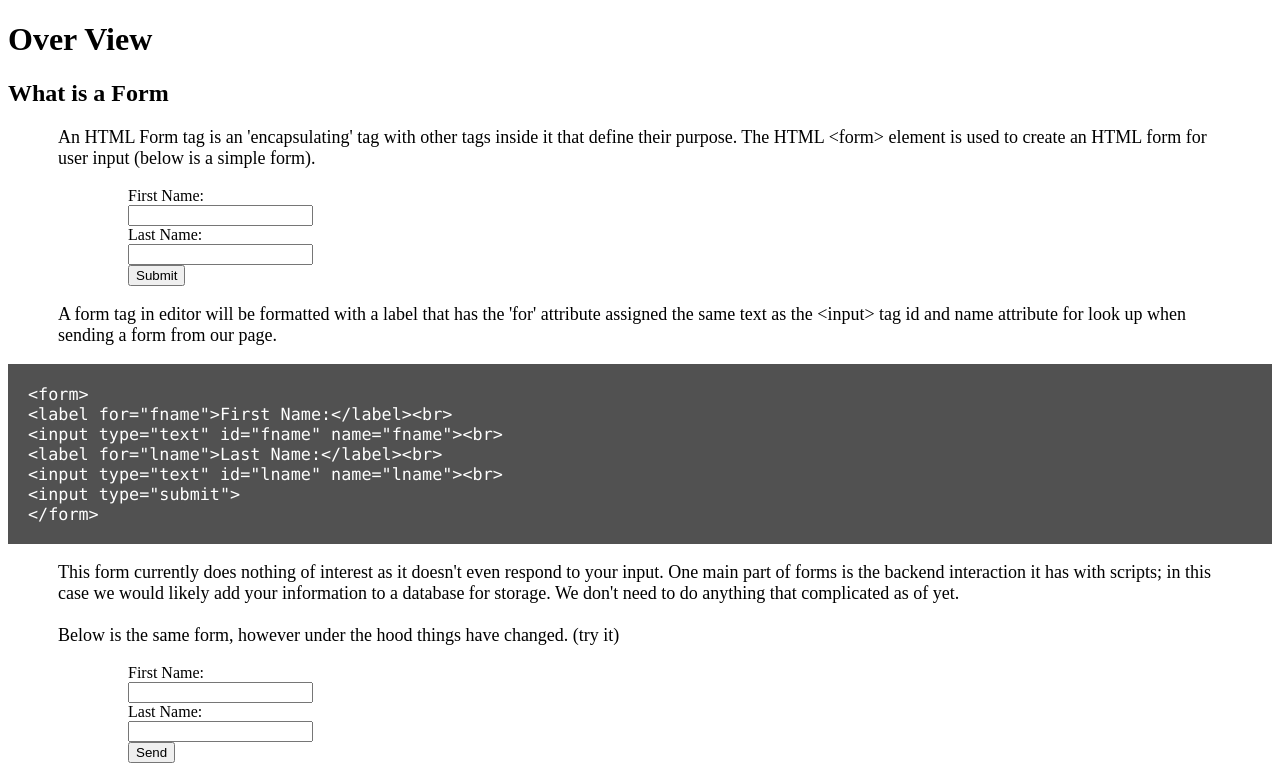
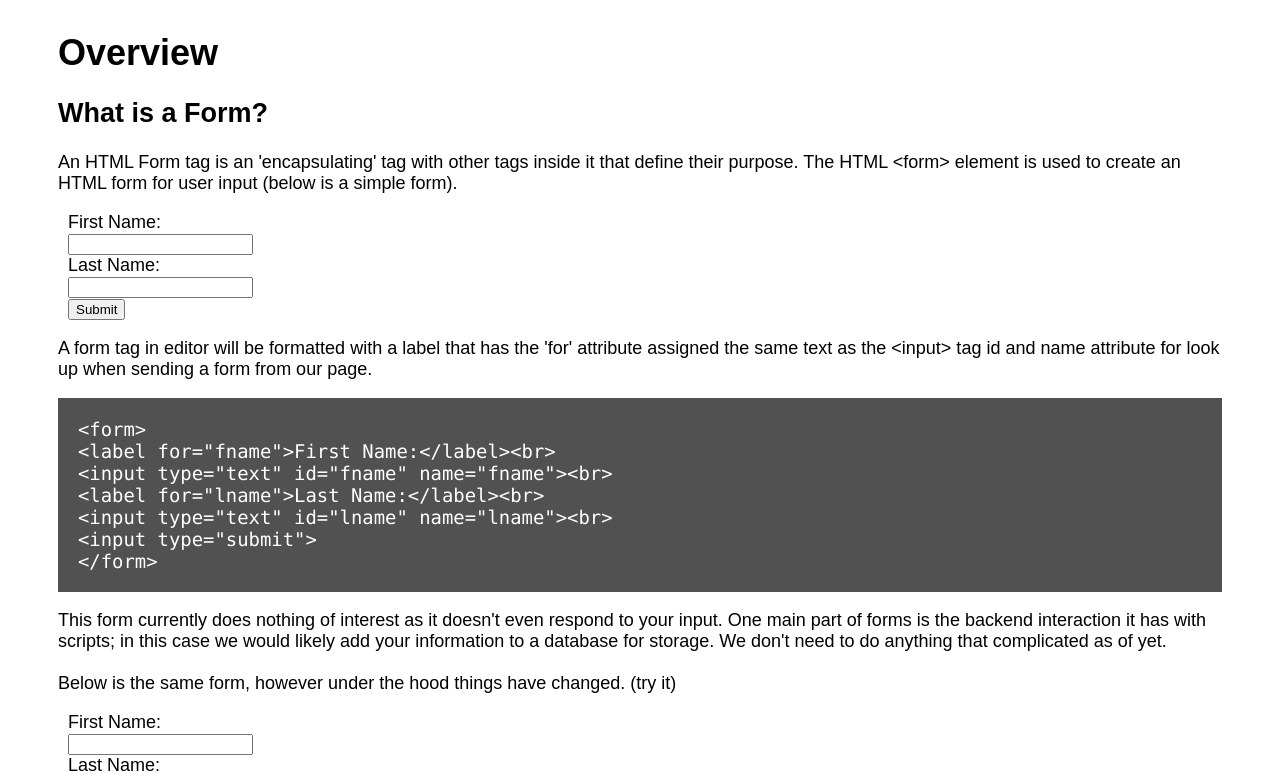
Before and after one commit to alexanderqbos/LernsTimeManagmentQuiz, a plain HTML site: page Forms.html in a window 1280 px wide. Shown: the top 774 px of the page. Drawn offline with Linux system fonts and the light colour scheme.

Commit message:
updated some new tags

```diff
--- a/Forms.html
+++ b/Forms.html
@@ -12,20 +12,25 @@
         padding: 20px;
         font-size: 105%;
     }
-    p {
+    div.body {
+        font-family: "Arial",sans-serif;
         padding-left: 50px;
         padding-right: 50px;
         font-size: 18px;
         align-content: center;
     }
     form {
-        padding-left: 120px;
+        padding-left: 10px;
     }
 </style>
 <body>
-    <h1>Over View</h1>
-    <h2>What is a Form</h2>
-    <p>An HTML Form tag is an 'encapsulating' tag with other tags inside it that define their purpose. The HTML &lt;form&gt; element is used to create an HTML form for user input (below is a simple form). </p>
+<div class="body">
+    <header>
+        <h1>Overview</h1>
+        <h2>What is a Form?</h2>
+    </header>
+    <p>An HTML Form tag is an 'encapsulating' tag with other tags inside it that define their purpose. The HTML
+            &lt;form&gt; element is used to create an HTML form for user input (below is a simple form). </p>
     <form>
         <label for="fname1">First Name:</label><br>
         <input type="text" id="fname1" name="fname1"><br>
@@ -33,8 +38,8 @@
         <input type="text" id="lname1" name="lname1"><br>
         <input type="submit">
     </form>
-    <p>A form tag in editor will be formatted with a label that has the 'for' attribute assigned the same text
-        as the &lt;input&gt; tag id and name attribute for look up when sending a form from our page.</p>
+        <p>A form tag in editor will be formatted with a label that has the 'for' attribute assigned the same text
+            as the &lt;input&gt; tag id and name attribute for look up when sending a form from our page.</p>
     <div class="code">
         &lt;form&gt;<br>
         &lt;label for="fname"&gt;First Name:&lt;/label&gt;&lt;br&gt;<br>
@@ -47,8 +52,8 @@
     <p>This form currently does nothing of interest as it doesn't even respond to your input. One main part of
         forms is the backend interaction it has with scripts; in this case we would likely add your information
         to a database for storage. We don't need to do anything that complicated as of yet.
-    <br><br>
-    Below is the same form, however under the hood things have changed. (try it)</p>
+        <br><br>
+        Below is the same form, however under the hood things have changed. (try it)</p>
     <form action="http://jkorpela.fi/cgi-bin/echo.cgi">
         <label for="fname">First Name:</label><br>
         <input type="text" id="fname" name="fname"><br>
@@ -72,6 +77,7 @@
     <p>Looking here we changed two major components for this to function the way it has in the initial form tag
         &lt;form action="http://jkorpela.fi/cgi-bin/echo.cgi"&gt; as the action attribute specifies where to send the form-data when a form is submitted</p>
     <br><br>
-    <a href="index.html">Homepage</a> <<<<<< HOMEPAGE!
+</div>
+<footer> <a href="index.html">Homepage</a> <<<<<< HOMEPAGE! </footer>
 </body>
 </html>
```
Also changed, not shown: index.html (+2 -0 lines).
